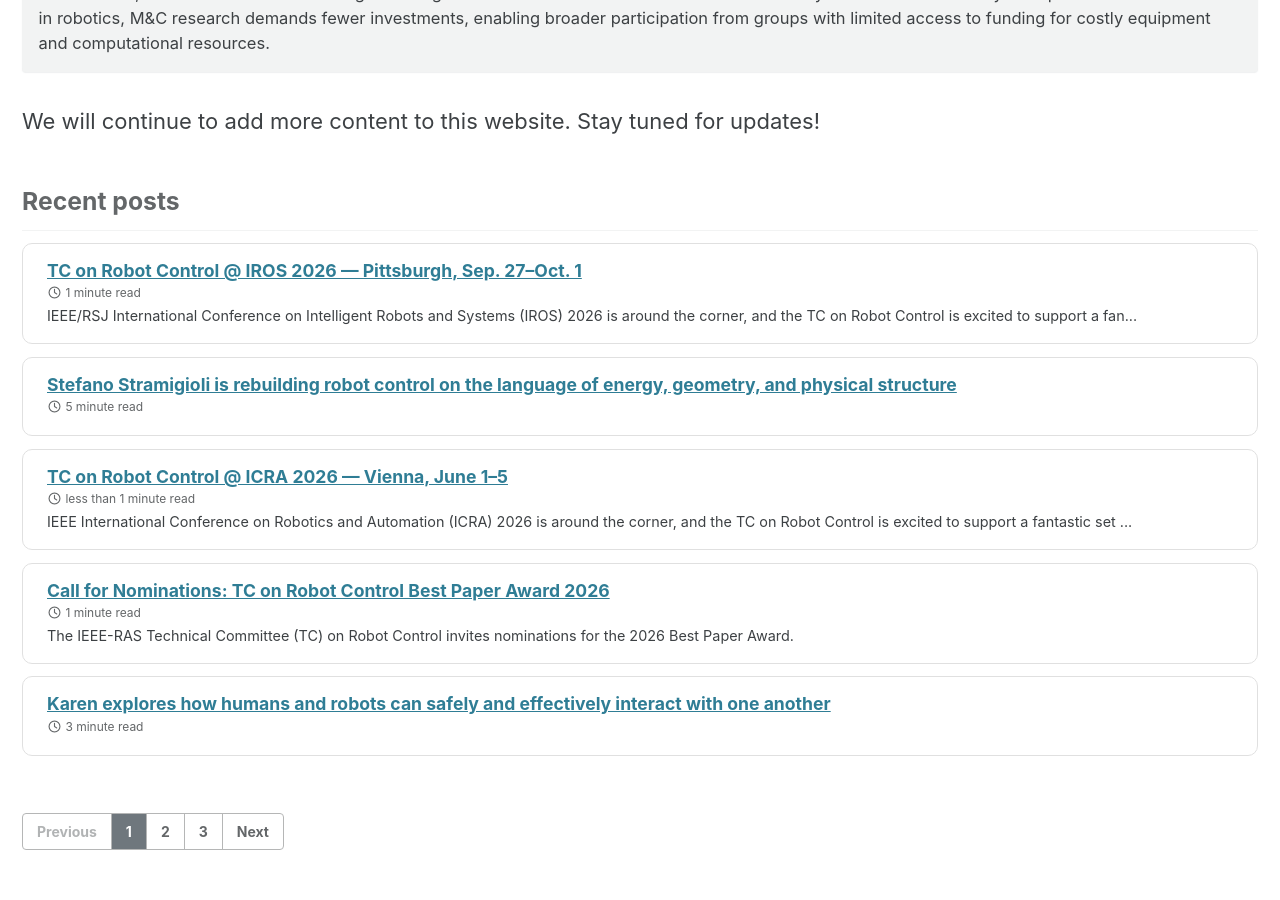
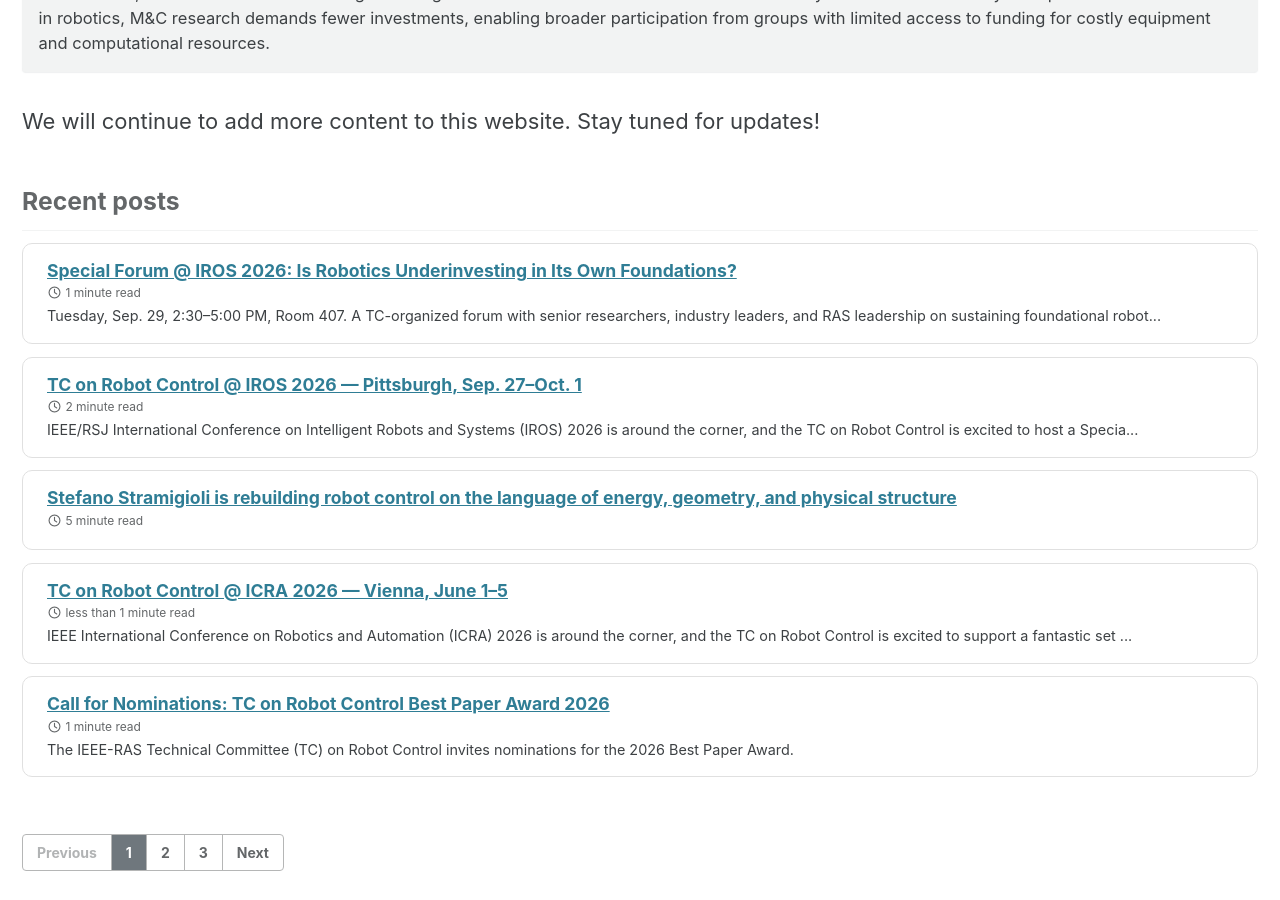
Before and after one commit to IEEE-RAS-Robot-Control/ieee-ras-robot-control.github.io, a Jekyll site: the page built from index.html, in a window 1280 px wide and 900 px high, scrolled down 758 px. Built offline with Jekyll 4.4.1, drawn with Linux system fonts in a browser that asks for light colours; cached includes are drawn as plain includes; the list of posts is cut into pages by our own code.

Commit message:
add the special forum announcement @ iros 2026

```diff
--- a/_posts/2026-09-23-iros-2026-activities.md
+++ b/_posts/2026-09-23-iros-2026-activities.md
@@ -8,9 +8,18 @@
   - Event
 ---
 
-[IEEE/RSJ International Conference on Intelligent Robots and Systems (IROS) 2026](https://2026.ieee-iros.org/){:target="_blank"} is around the corner, and the TC on Robot Control is excited to support a fantastic set of workshops and tutorials this year!
+[IEEE/RSJ International Conference on Intelligent Robots and Systems (IROS) 2026](https://2026.ieee-iros.org/){:target="_blank"} is around the corner, and the TC on Robot Control is excited to host a Special Forum on the future of robot control and to support a fantastic set of workshops and tutorials this year!
 
-![IROS 2026 logo](/assets/images/conf_logos/iros_2026.svg){: .align-center style="width: 300px;"}
+![IROS 2026 logo](/assets/images/conf_logos/iros_2026.svg){: .align-center style="width: 220px;"}
+
+## TC Special Forum — Tuesday, Sep. 29, 2:30 PM
+
+[![Special Forum at IROS 2026: Is Robotics Underinvesting in Its Own Foundations?](/assets/images/iros2026_special_forum.jpg){: .align-center style="max-width: 600px; width: 100%;"}](/announcements/iros-2026-special-forum/)
+
+**Forum organized by TC on Robot Control · 2:30 PM–5:00 PM · [Room 407](https://2026.ieee-iros.org/program/venue-map/?room=407#level-4){:target="_blank"}**
+{: .text-center}
+
+Senior researchers, industry leaders, and RAS leadership discuss how to sustain foundational robot control research. See the [forum announcement](/announcements/iros-2026-special-forum/) and the [forum website](https://ieee-ras-robot-control.github.io/iros26_sf/){:target="_blank"} for the program and speakers.
 
 ## Workshops & Tutorials Around IROS 2026
 
--- /dev/null
+++ b/_posts/2026-09-23-iros-2026-special-forum.md
@@ -0,0 +1,42 @@
+---
+title: "Special Forum @ IROS 2026: Is Robotics Underinvesting in Its Own Foundations?"
+date: 2026-09-23
+excerpt: "Tuesday, Sep. 29, 2:30–5:00 PM, Room 407. A TC-organized forum with senior researchers, industry leaders, and RAS leadership on sustaining foundational robot control research."
+categories:
+  - Announcements
+tags:
+  - IROS 2026
+  - Event
+---
+
+[![Special Forum at IROS 2026: Is Robotics Underinvesting in Its Own Foundations?](/assets/images/iros2026_special_forum.jpg){: .align-center style="max-width: 600px; width: 100%;"}](https://ieee-ras-robot-control.github.io/iros26_sf/){:target="_blank"}
+
+**Tuesday, Sep. 29 · 2:30 PM–5:00 PM · [Room 407](https://2026.ieee-iros.org/program/venue-map/?room=407#level-4){:target="_blank"}, David L. Lawrence Convention Center**
+{: .text-center}
+
+Robot control has long been a foundational pillar of robotics, yet its visibility as a distinct discipline is fading. Our [TC Spotlight article](https://doi.org/10.1109/MRA.2025.3560465){:target="_blank"} in IEEE Robotics & Automation Magazine shows that control has not shrunk, it has scattered. This forum brings together senior researchers, industry leaders, and RAS leadership to ask three questions:
+
+* Is robotics underinvesting in its theoretical and control-theoretic foundations?
+* How do funding structures, conference organization, and publication incentives shape the research landscape for robot control?
+* What concrete actions can the community take to sustain foundational robot control research, particularly for early-career researchers and groups with limited resources?
+
+The forum closes the TC's three-event initiative in 2026, following our workshops at ECC 2026 (Reykjavik) and the IFAC World Congress (Busan), and will conclude with actionable recommendations to be published as a position paper.
+
+### Program
+Ten-minute perspective talks in two blocks, followed by a panel discussion with all speakers.
+
+**Robot Control Today and Tomorrow**
+* Sehoon Oh — DGIST, South Korea
+* Bruno Vilhena Adorno — The University of Manchester, UK
+* Sylvia Herbert — UC San Diego, USA *(tbc)*
+* Michael Lutter — Boston Dynamics, USA *(tbc)*
+* Sven Parusel — Franka Robotics, Germany
+* Nicholas Paine — Apptronik, USA *(tbc)*
+
+**Rebuilding a Home for Robot Control**
+* Marcelo Ang — Chair, IEEE RAS Robotics Foundation Cluster
+* Hugo Rodrigue — IEEE RAS Vice President of Technical Activities
+
+Full program and speaker details are available on the forum website. For the TC-supported workshops, keynotes, and the joint TC social event, see our [IROS 2026 activities post](/announcements/iros-2026-activities/).
+
+[Visit the Special Forum Website](https://ieee-ras-robot-control.github.io/iros26_sf/){: .btn .btn--primary target="_blank"}
```
Also changed, not shown: assets/images/iros2026_special_forum.jpg (added).
